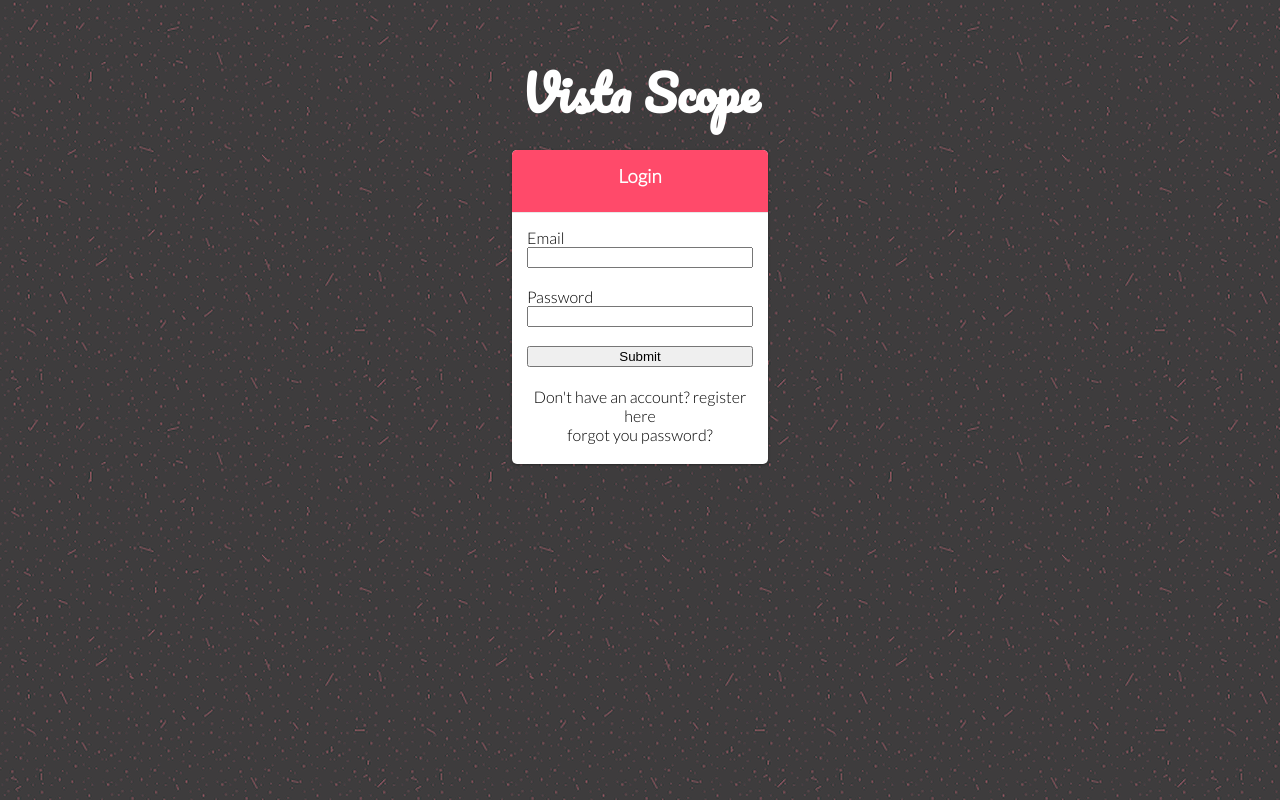
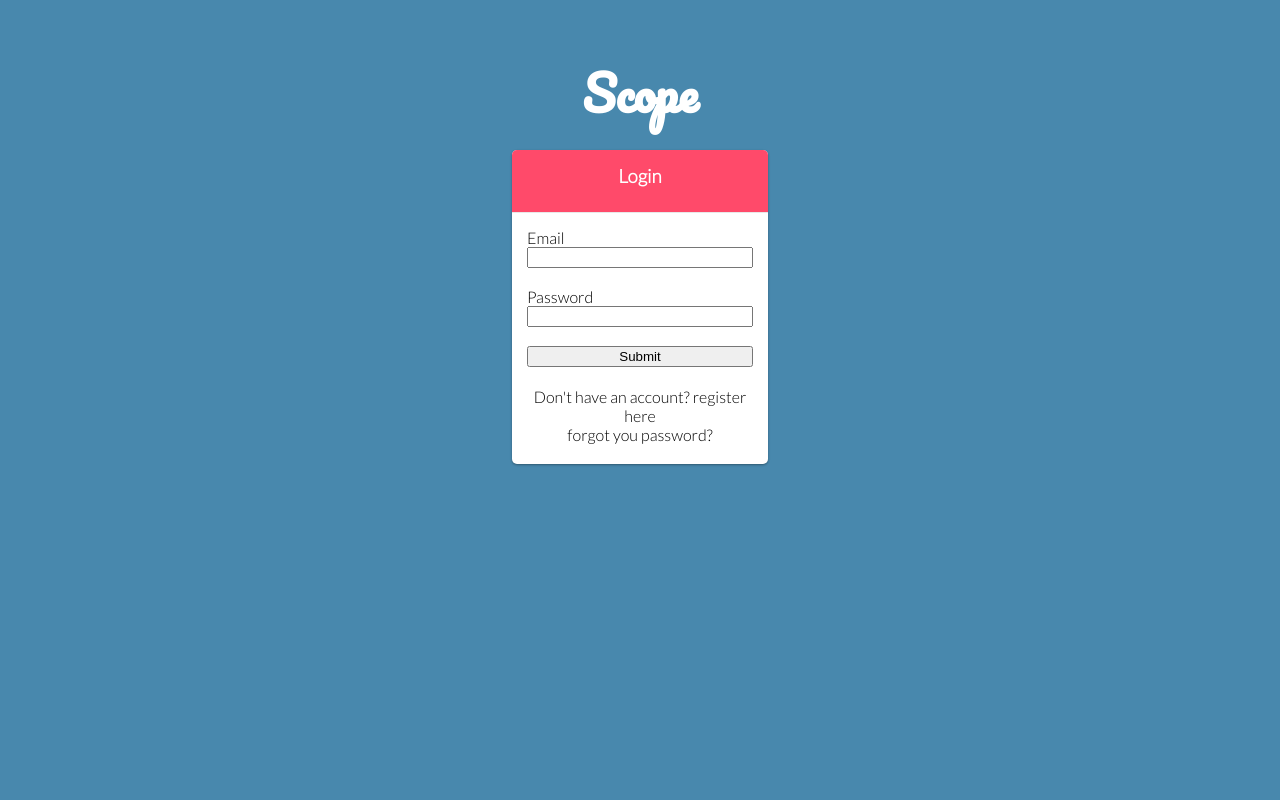
Before and after one commit to minimatrix/vista-scope, a React (Create React App) app: page / in a window 1280 px wide. Built offline with nearby package versions, Linux system fonts and the light colour scheme.

Commit message:
removed background image

```diff
--- a/src/components/Auth/components/Login/index.js
+++ b/src/components/Auth/components/Login/index.js
@@ -13,7 +13,7 @@ export default () => {
 
     return (
         <Container>
-            <Cursive>Vista Scope</Cursive>
+            <Cursive>Scope</Cursive>
             <Card
                 style={{width:"20%", marginTop:150, position:'absolute', display:'flex', flexDirection:'column', justifyContent:'space-between'}}
                 headerStyle={{paddginTop:'50px'}}
@@ -39,7 +39,7 @@ const Container = styled.div`
     display: flex;
     width: 100%;
     height: 100vh;
-    background-image: url(${backgroundImg});
+    /* background-image: url(${backgroundImg}); */
     justify-content:center;
 `;
 
```
